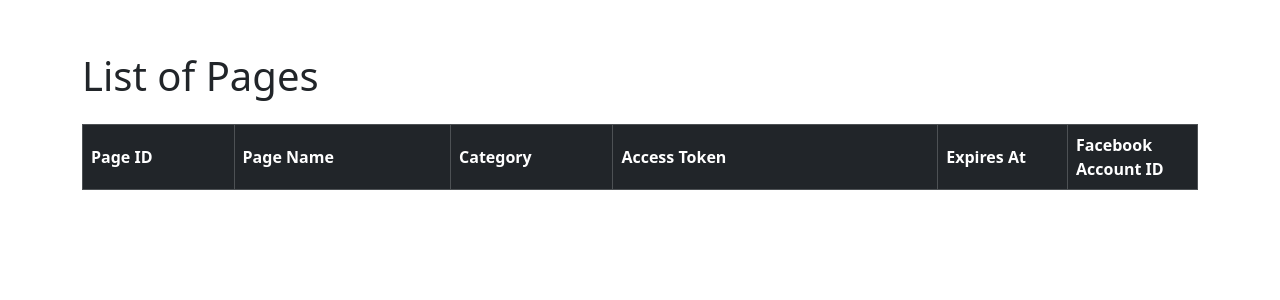
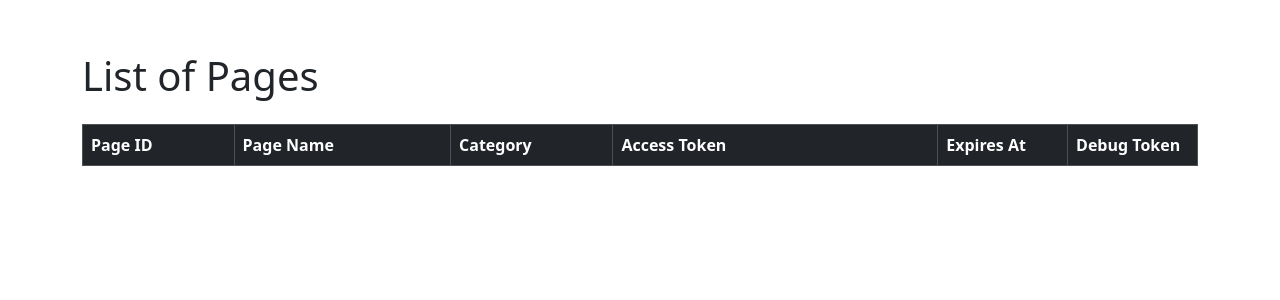
Before and after one commit to TrinhChung/GetVideo, a Flask app: page /pages in a window 1280 px wide. Shown: the part 56-356 px from the top of the page. Run offline with Flask 3, Linux system fonts and the light colour scheme; lists and menus that the app fills with data are empty.

Commit message:
process exprices

```diff
--- a/app.py
+++ b/app.py
@@ -1,6 +1,6 @@
 from flask import Flask
+from flask_migrate import Migrate
 from database_init import db
-from flask_migrate import Migrate
 from dotenv import load_dotenv
 import os
 
--- a/post_fb.py
+++ b/post_fb.py
@@ -5,6 +5,8 @@ import requests
 from models.page import Page  # Assuming Page is defined in page.py
 from database_init import db  # Assuming db is initialized in database_init.py
 from sqlalchemy.exc import IntegrityError
+from datetime import datetime
+from flask import  flash
 
 # Tải các biến môi trường từ file .env
 load_dotenv()
@@ -72,7 +74,12 @@ def get_account(access_token, facebook_account_id):
             name = page.get("name")
             category = page.get("category", None)
             page_access_token = page.get("access_token")
-            expires_at = None
+
+            # Lấy expires_at từ get_token_data_from_facebook
+            token_data, expires_at = get_token_data_from_facebook(page_access_token)
+
+            if expires_at is None:
+                expires_at = None  # Nếu không có expires_at, gán là None
 
             # Kiểm tra xem page_id có tồn tại trong cơ sở dữ liệu chưa
             existing_page = Page.query.filter_by(page_id=page_id).first()
@@ -111,6 +118,86 @@ def get_account(access_token, facebook_account_id):
         return False
 
 
-# access_token_page = get_access_token_page_by_id(PAGE_ID)
-# print(access_token_page)
-# create_post_page(PAGE_ID, post_message)
+def process_expires_at(token_data):
+    """
+    Xử lý expires_at từ dữ liệu token của Facebook.
+    Trả về thời gian hết hạn hoặc None nếu không có thời gian hết hạn.
+    """
+    expires_at = token_data.get("expires_at", None)
+    if expires_at == 0:
+        expires_at = datetime(
+            2100, 1, 1
+        )  # Nếu expires_at = 0, đặt ngày hết hạn là năm 2100
+    else:
+        expires_at = datetime.fromtimestamp(expires_at) if expires_at else None
+    return expires_at
+
+
+def get_token_data_from_facebook(access_token):
+    """
+    Gửi yêu cầu đến API của Facebook để kiểm tra thông tin và thời hạn của Access Token.
+    Trả về dữ liệu token hoặc None nếu có lỗi.
+    """
+    app_id = os.getenv("APP_ID")  # Thay bằng App ID của bạn
+    app_secret = os.getenv("APP_SECRET")  # Thay bằng App Secret của bạn
+    app_access_token = f"{app_id}|{app_secret}"
+
+    # Endpoint để debug token
+    url = f"https://graph.facebook.com/debug_token?input_token={access_token}&access_token={app_access_token}"
+
+    try:
+        # Gửi yêu cầu
+        response = requests.get(url, timeout=10)
+        data = response.json()
+
+        if "data" in data:
+            token_data = data["data"]
+            expires_at = process_expires_at(token_data)  # Sử dụng hàm xử lý expires_at
+            return token_data, expires_at
+        else:
+            print("Không thể lấy thông tin token.")
+            print(data)
+            return None, None
+    except requests.Timeout:
+        print("Request timed out.")
+    except requests.RequestException as e:
+        print(f"Lỗi khi kiểm tra token: {str(e)}")
+        return None, None
+
+
+def check_token_expiry(access_token, page_id):
+    """
+    Kiểm tra thông tin và thời hạn của Access Token và cập nhật expires_at vào cơ sở dữ liệu.
+    """
+    try:
+        # Lấy dữ liệu token từ Facebook
+        token_data, expires_at = get_token_data_from_facebook(access_token)
+
+        if token_data:
+            is_valid = token_data.get("is_valid", False)
+
+            print(f"Token hợp lệ: {is_valid}")
+            print(f"Expires_at: {expires_at}")
+
+            # Tìm page tương ứng với page_id
+            page = Page.query.filter_by(page_id=page_id).first()
+
+            if page:
+                # Cập nhật expires_at vào bảng Page
+                page.expires_at = expires_at
+                db.session.commit()  # Lưu thay đổi vào cơ sở dữ liệu
+
+                flash(
+                    f"Token Debug Success and expires_at updated for page: {page.name}",
+                    "success",
+                )
+            else:
+                flash("Page not found.", "error")
+
+            return token_data, expires_at
+        else:
+            print("Không thể lấy dữ liệu token.")
+            return None, None
+    except Exception as e:
+        print(f"Lỗi: {str(e)}")
+        return None, None
--- a/routes/pages.py
+++ b/routes/pages.py
@@ -1,6 +1,7 @@
 # routes/pages.py
-from flask import Blueprint, render_template
+from flask import Blueprint, render_template, request, flash, redirect, url_for
 from models.page import Page  # Import model Page đã tạo
+from post_fb import check_token_expiry  # Import hàm check_token_expiry
 
 # Tạo blueprint cho pages
 pages_bp = Blueprint("pages", __name__)
@@ -11,6 +12,23 @@ pages_bp = Blueprint("pages", __name__)
 def show_pages():
     # Sử dụng SQLAlchemy để lấy tất cả các pages
     pages = Page.query.all()  # Lấy tất cả các trang từ bảng 'pages'
-    print(pages)
     # Trả về trang HTML với danh sách pages
     return render_template("pages.html", pages=pages)
+
+# Route để debug token và lưu expires_at
+@pages_bp.route("/pages/debug-token", methods=["POST"])
+def debug_token():
+    token = request.form.get("token")  # Lấy token từ biểu mẫu
+    page_id = request.form.get("page_id")  # Lấy page_id từ biểu mẫu
+
+    if not token or not page_id:
+        flash("Token and Page ID are required.", "error")
+        return redirect(url_for("pages.show_pages"))
+
+    try:
+        # Gọi hàm check_token_expiry từ post_fb.py
+        check_token_expiry(token, page_id)
+    except Exception as e:
+        flash(f"Error: {str(e)}", "error")
+
+    return redirect(url_for("pages.show_pages"))
--- a/templates/account_fb.html
+++ b/templates/account_fb.html
@@ -50,7 +50,7 @@
 				</div>
 				<div class="mb-3">
 					<label for="access_token" class="form-label">Access Token</label>
-					<textarea class="form-control" id="access_token" name="access_token" rows="3" required></textarea>
+					<textarea class="form-control" id="access_token" name="access_token" rows="2" required></textarea>
 				</div>
 				<button type="submit" class="btn btn-primary">Add Account</button>
 			</form>
--- a/templates/pages.html
+++ b/templates/pages.html
@@ -76,7 +76,7 @@
 							<th class="col-category">Category</th>
 							<th class="col-token">Access Token</th>
 							<th class="col-expires">Expires At</th>
-							<th class="col-account-id">Facebook Account ID</th>
+							<th class="col-account-id">Debug Token</th>
 						</tr>
 					</thead>
 					<tbody>
@@ -94,8 +94,20 @@
 									</button>
 								</div>
 							</td>
-							<td class="col-expires">{{ page.expires_at }}</td> <!-- Sử dụng page.expires_at -->
-							<td class="col-account-id">{{ page.facebook_account_id }}</td> <!-- Sử dụng page.facebook_account_id -->
+							<td class="col-expires">
+								{% if page.expires_at %}
+								{{ page.expires_at }}
+								{% else %}
+								Chưa rõ giá trị
+								{% endif %}
+							</td>
+							<td class="col-account-id"><form action="/pages/debug-token" method="POST">
+								<input type="hidden" name="token" value="{{ page.access_token }}">
+								<input type="hidden" name="page_id" value="{{ page.page_id }}">
+								<button type="submit" class="btn btn-sm btn-outline-secondary" title="Debug token">
+									Debug Token
+								</button>
+							</form></td> <!-- Sử dụng page.facebook_account_id -->
 						</tr>
 						{% endfor %}
 					</tbody>
```
Also changed, not shown: database_init.py (+3 -6 lines), templates/videos.html (+29 -11 lines).
